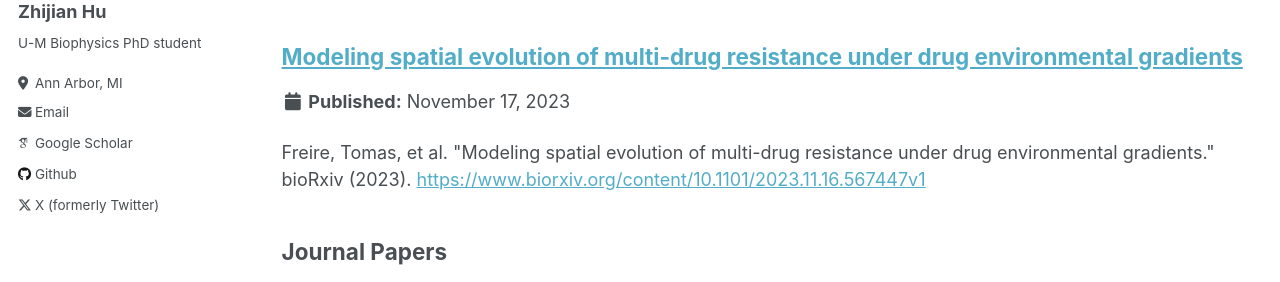
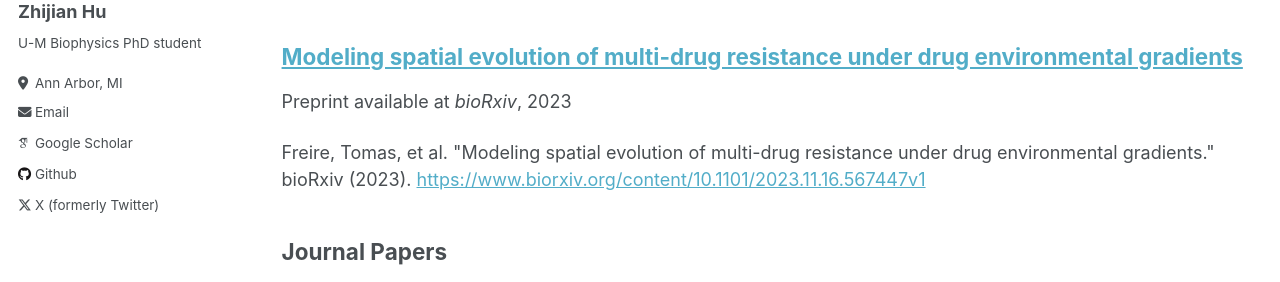
Before and after one commit to Zzzzzhijian/Zzzzzhijian.github.io, a Jekyll site: the page built from _pages/publications.md, in a window 1280 px wide and 900 px high. Shown: the part 249-531 px from the top of the window. Built offline with Jekyll 4.4.1, drawn with Linux system fonts in a browser that asks for light colours; some web fonts are replaced.

Commit message:
add a new module for preprints

```diff
--- a/_includes/archive-single.html
+++ b/_includes/archive-single.html
@@ -38,13 +38,27 @@
       <p class="page__meta"><i class="fa fa-clock-o" aria-hidden="true"></i> {% include read-time.html %}</p>
     {% endif %}
 
+<!--
         {% if post.collection == 'teaching' %}
           <p> {{ post.type }}, <i>{{ post.venue }}</i>, {{ post.date | default: "1900-01-01" | date: "%Y" }} </p>
         {% elsif post.collection == 'publications' %}
           <p>Published in <i>{{ post.venue }}</i>, {{ post.date | default: "1900-01-01" | date: "%Y" }} </p>
-        {% elsif post.date %} <!--for preprints, collection-->
+        {% elsif post.date %}
          <p class="page__date"><strong><i class="fa fa-fw fa-calendar" aria-hidden="true"></i> {{ site.data.ui-text[site.locale].date_label | default: "Posted:" }}</strong> <time datetime="{{ post.date | default: "1900-01-01" | date_to_xmlschema }}">{{ post.date | default: "1900-01-01" | date: "%B %d, %Y" }}</time></p>
         {% endif %}
+
+      -->
+
+        {% if post.collection == 'teaching' %}
+          <p> {{ post.type }}, <i>{{ post.venue }}</i>, {{ post.date | default: "1900-01-01" | date: "%Y" }} </p>
+        {% elsif post.collection == 'publications' %}
+          <p>Published in <i>{{ post.venue }}</i>, {{ post.date | default: "1900-01-01" | date: "%Y" }} </p>
+        {% elsif post.collection == 'preprints' %} <!--for preprints, collection-->
+          <p>Preprint available at <i>{{ post.venue }}</i>, {{ post.date | default: "1900-01-01" | date: "%Y" }} </p>
+        {% elsif post.date %}
+          <p class="page__date"><strong><i class="fa fa-fw fa-calendar" aria-hidden="true"></i> {{ site.data.ui-text[site.locale].date_label | default: "Posted:" }}</strong> <time datetime="{{ post.date | default: "1900-01-01" | date_to_xmlschema }}">{{ post.date | default: "1900-01-01" | date: "%B %d, %Y" }}</time></p>
+        {% endif %}
+
 
 <!--
     {% if post.excerpt and site.read_more != 'enabled' %}
```
Also changed, not shown: _pages/publications.md (+5 -0 lines).
